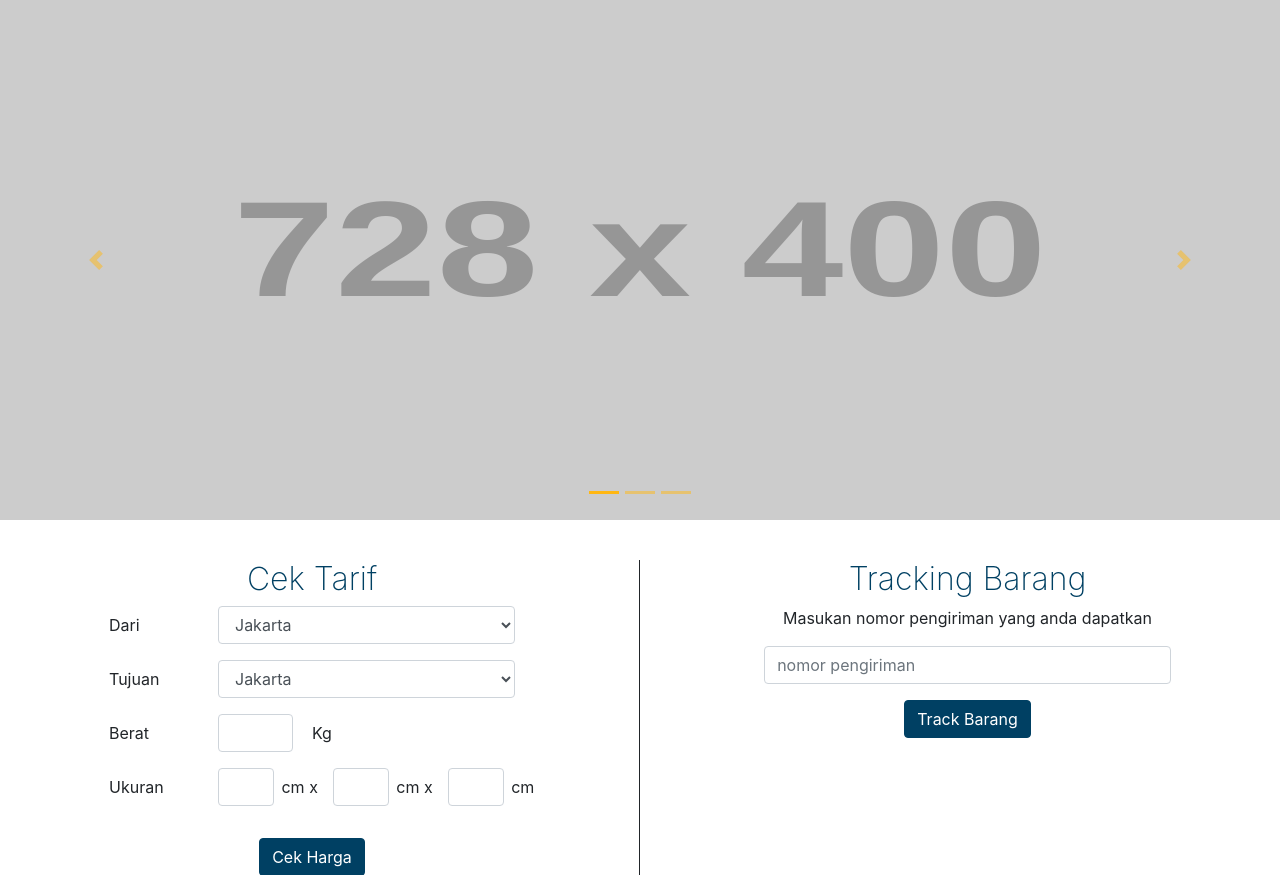
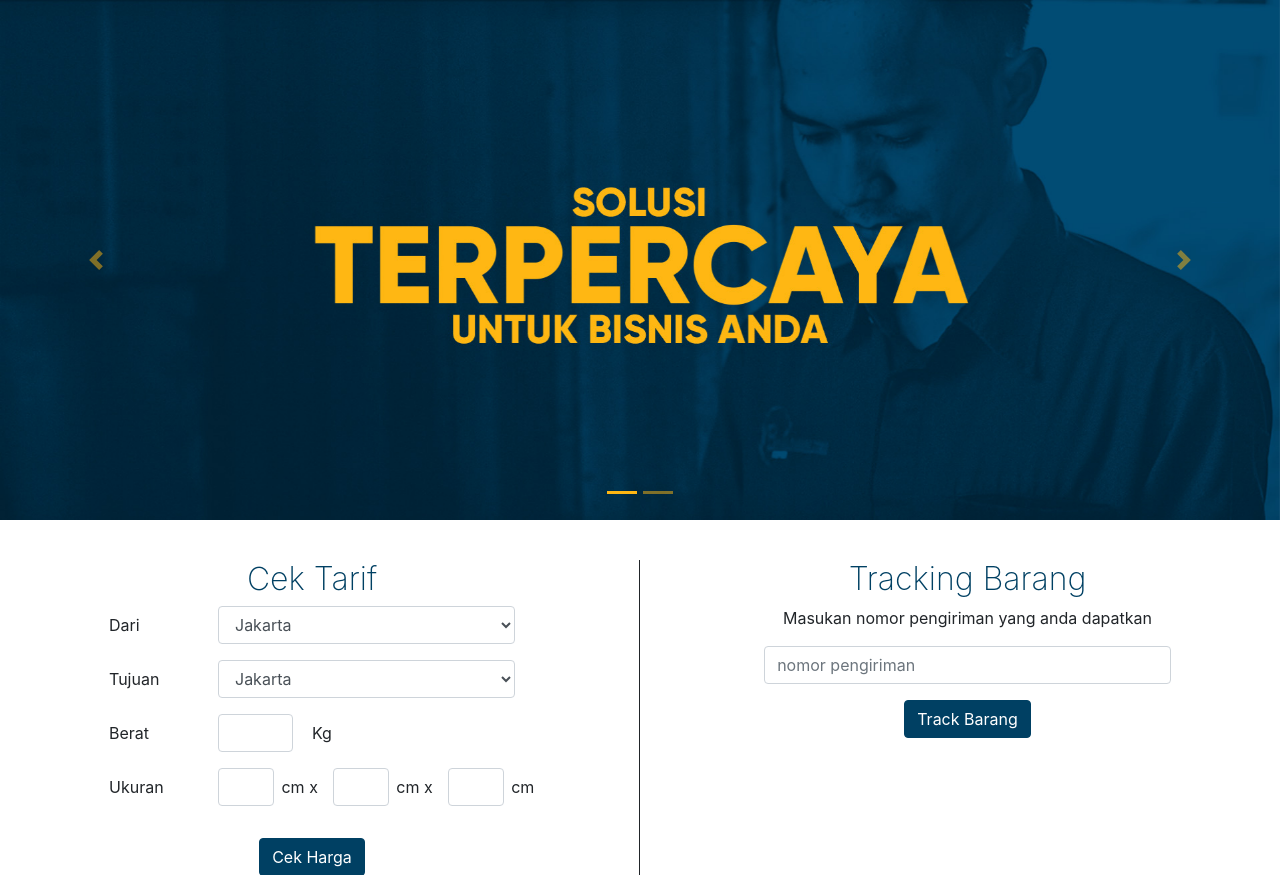
Before and after one commit to aditbro/baraka, a Django app: page / in a window 1280 px wide. Shown: the part 64-939 px from the top of the page. Run offline with Django 3.2, Linux system fonts and the light colour scheme; grey boxes labelled with a size stand in for pictures from a placeholder-image service; some libraries are stand-ins or nearby versions.

Commit message:
changed mainpage banner image

```diff
--- a/website/templates/website/mainpage.html
+++ b/website/templates/website/mainpage.html
@@ -12,17 +12,13 @@
     <ol class="carousel-indicators">
       <li data-target="#mainpage-slideshow" data-slide-to="0" class="active"></li>
       <li data-target="#mainpage-slideshow" data-slide-to="1"></li>
-      <li data-target="#mainpage-slideshow" data-slide-to="2"></li>
     </ol>
     <div class="carousel-inner">
       <div class="carousel-item active">
-        <img class="d-block w-100 slideshow-img" src="https://via.placeholder.com/728x400.png?text=Carousel+1" alt="First slide">
+        <img class="d-block w-100 slideshow-img" src="{% static 'img/banner1.jpg' %}" alt="First slide">
       </div>
       <div class="carousel-item">
-        <img class="d-block w-100 slideshow-img" src="https://via.placeholder.com/728x400.png?text=Carousel+2" alt="Second slide">
-      </div>
-      <div class="carousel-item">
-        <img class="d-block w-100 slideshow-img" src="https://via.placeholder.com/728x400.png?text=Carousel+3" alt="Third slide">
+        <img class="d-block w-100 slideshow-img" src="{% static 'img/banner2.jpg' %}" alt="Second slide">
       </div>
     </div>
     <a class="carousel-control-prev" href="#mainpage-slideshow" role="button" data-slide="prev">
```
Also changed, not shown: static/img/banner1.jpg (added), static/img/banner2.jpg (added).
